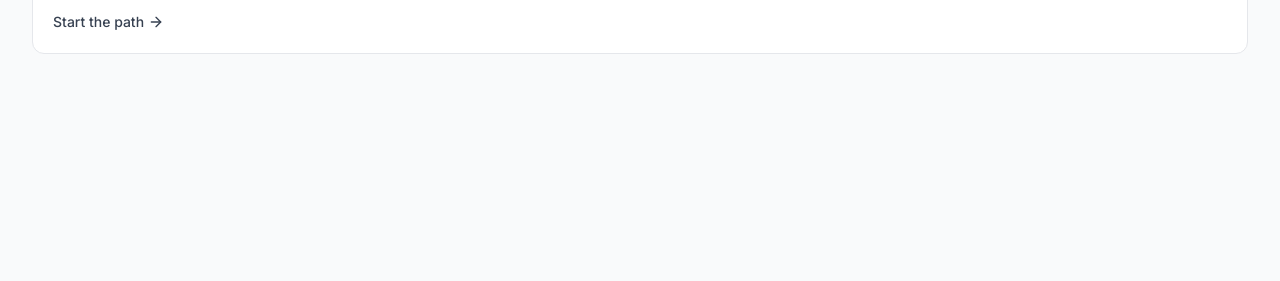
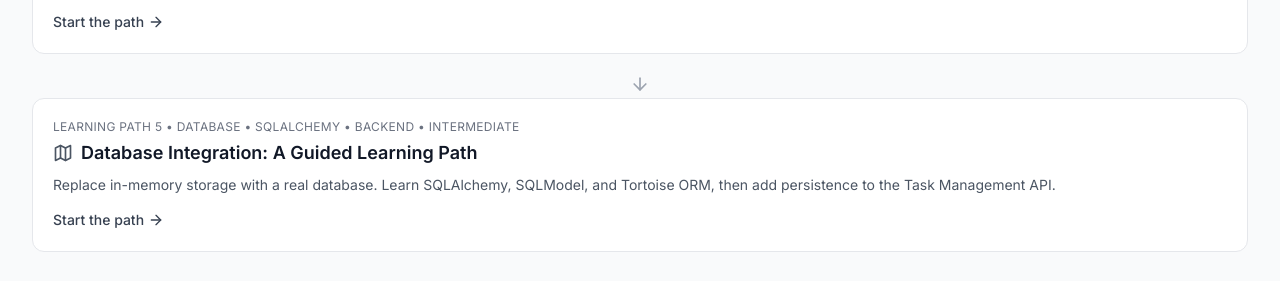
Before and after one commit to saud1rdf/intern-dev-7-clean, a Next.js app: page / in a window 1280 px wide. Shown: the part 1047-1328 px from the top of the page. Before the commit the page ends 1133 px from the top, so only its background shows below. Built offline with nearby package versions, Linux system fonts and the light colour scheme; no server answers.

Commit message:
Add database learning path to the docs page

```diff
--- a/src/components/docs/LearningPathSection.tsx
+++ b/src/components/docs/LearningPathSection.tsx
@@ -57,6 +57,19 @@ const learningPaths = [
     descriptionAr:
       'اجعل لمشروع إدارة المهام الذي بنيته مجموعة اختبارات احترافية يعتمد عليها: pytest و TestClient و Fixtures وقاعدة بيانات معزولة وتغطية كاملة للحالات المرفوضة، مع مشروع تجربة عملي تبني اختباراته بنفسك.',
   },
+  {
+    step: 'Learning Path 5',
+    stepAr: 'المسار الخامس',
+    href: '/docs/learning-paths/database',
+    meta: 'Database • SQLAlchemy • Backend • Intermediate',
+    title: 'Database Integration: A Guided Learning Path',
+    titleEn: 'Database Integration: A Guided Learning Path',
+    titleAr: 'ربط قاعدة البيانات: مسار تعلّم موجّه',
+    descriptionEn:
+      'Replace in-memory storage with a real database. Learn SQLAlchemy, SQLModel, and Tortoise ORM, then add persistence to the Task Management API.',
+    descriptionAr:
+      'استبدل التخزين المؤقت بقاعدة بيانات حقيقية. تعلّم SQLAlchemy و SQLModel و Tortoise ORM، ثم أضف الحفظ الدائم لمشروع إدارة المهام.',
+  },
 ];
 
 export default function LearningPathSection() {
```
